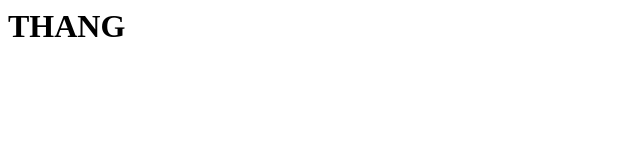
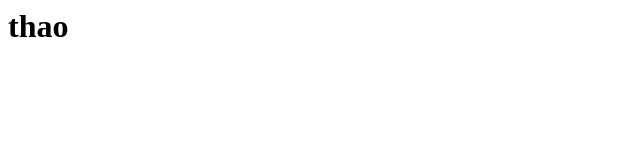
Before and after one commit to thangSu/ansible-jenkins-demo, a plain HTML site: page index.html in a window 1280 px wide. Shown: the whole page, without its empty margins (0-640 px from the left). Drawn offline with Linux system fonts and the light colour scheme.

Commit message:
modify index.html

```diff
--- a/index.html
+++ b/index.html
@@ -1 +1 @@
-<h1>THANG</h1>
+<h1>thao</h1>
```
